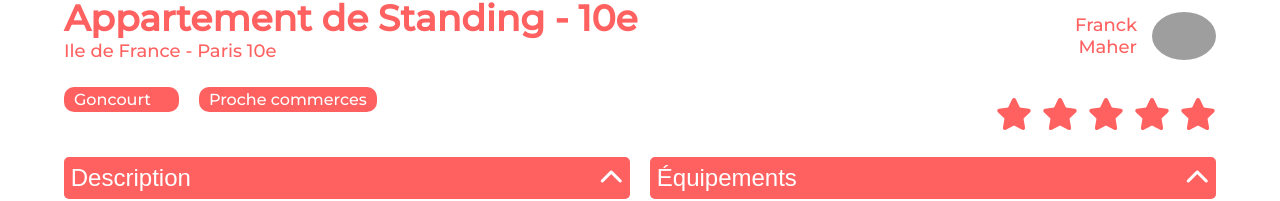
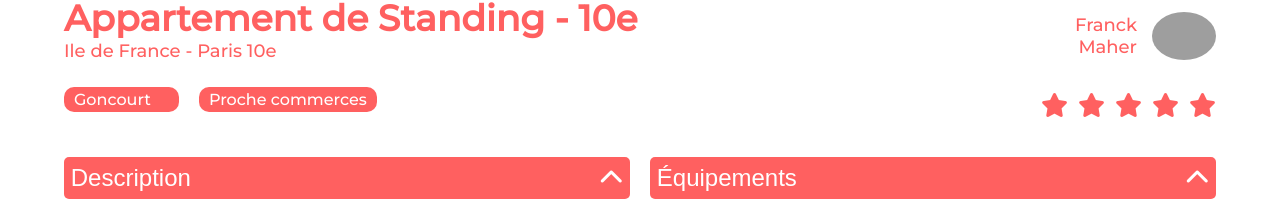
Before and after one commit to estebanxo/P6, a React (Create React App) app: page /FicheLogement/0979876d in a window 1280 px wide. Shown: the part 604-805 px from the top of the page. Built offline with nearby package versions, Linux system fonts and the light colour scheme; grey boxes are pictures that could not be loaded.

Commit message:
modification rating dans ficheLogement

```diff
--- a/src/component/FicheLogement.js
+++ b/src/component/FicheLogement.js
@@ -6,7 +6,7 @@ import Footer from "./Footer";
 import { useParams } from "react-router-dom";
 import { useState, useEffect } from "react";
 import { useNavigate  } from "react-router-dom";
-import { FaStar } from "react-icons/fa";
+import Star from "../assets/icones/Star.png";
 
 function FicheLogement() {
 
@@ -84,10 +84,8 @@ function FicheLogement() {
                   const currentRate = index + 1;
                   return (
                     <label className="containerStars__stars">
-                      <input type="radio" name="rate" value={currentRate} />
-                      <FaStar size={36}
-                      color={currentRate <= (rateColor || logement.rating) ? "#FF6060" : "#E3E3E3"}
-                      />
+                      <input key={`${star}, ${index}`} type="radio" name="rate" value={currentRate} />
+                      <i className={currentRate <= (rateColor || logement.rating) ? "fa-solid fa-star fa-xl red" : "fa-solid fa-star fa-xl gray"} />
                     </label>
                   )
                 })}
--- a/src/style/FicheLogement.scss
+++ b/src/style/FicheLogement.scss
@@ -89,6 +89,12 @@ $red-light: #FF6060;
                 .containerStars__stars input[name="rate"] {
                     display: none;
                 }
+                .red {
+                    color: #FF6060;
+                }
+                .gray {
+                    color: #E3E3E3;
+                }
             }
         }
     }
```
Also changed, not shown: src/assets/icones/Star.png (added).
